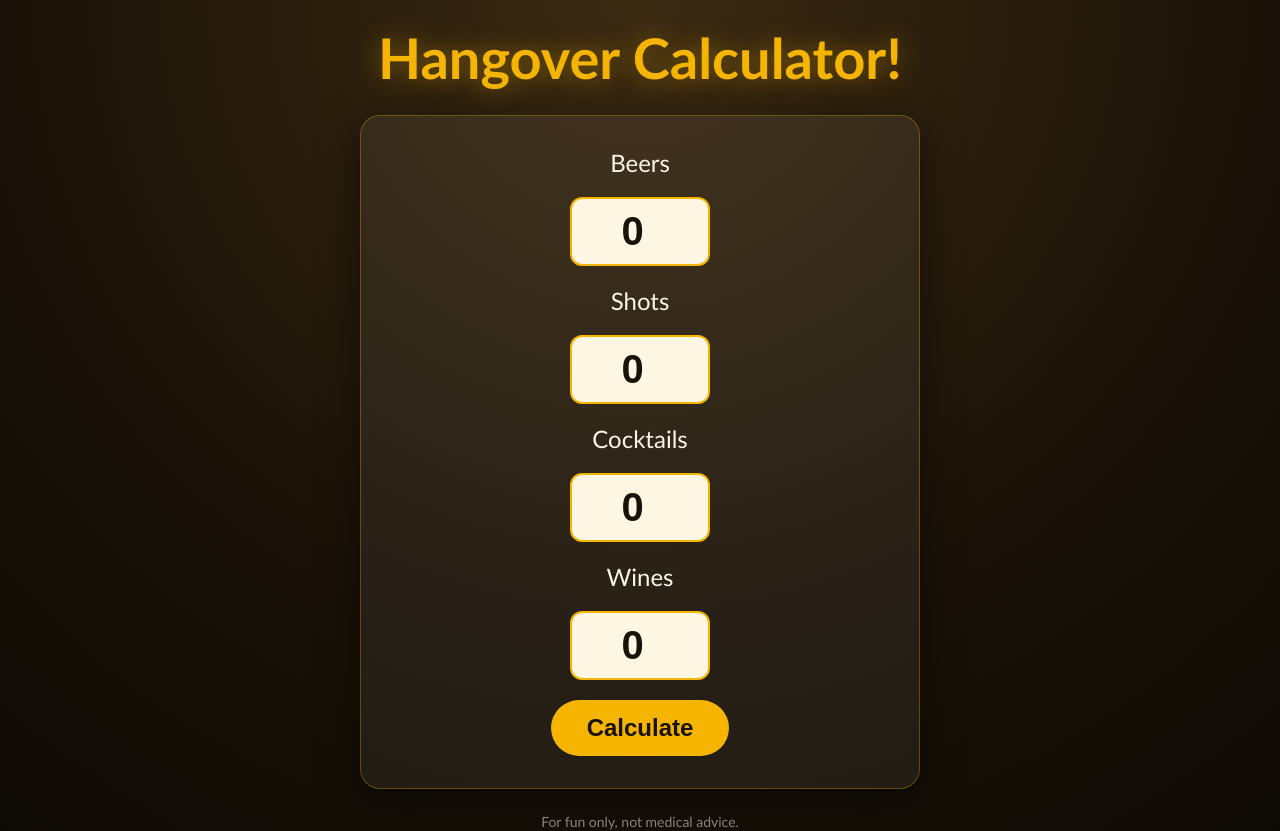
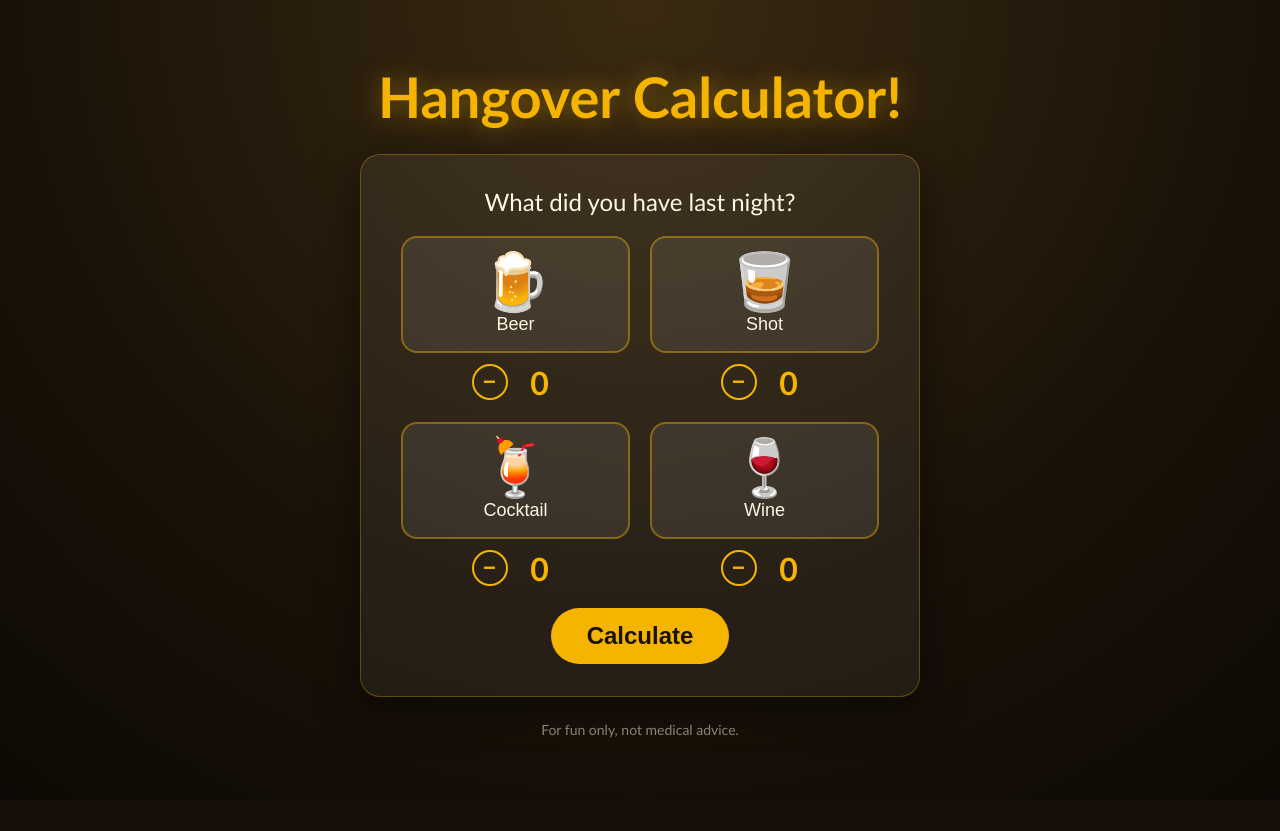
Before and after one commit to mikarvin/hangover_calculator, a Flask app: page / in a window 1280 px wide. Shown: the top 831 px of the page. After the commit the page ends 738 px from the top, so only its background shows below. Run offline with Flask 3, Linux system fonts and the light colour scheme.

Commit message:
added drink buttons so its looks nicer

```diff
--- a/static/style.css
+++ b/static/style.css
@@ -123,6 +123,93 @@ a:hover {
     color: #1a1208;
 }
 
+.question {
+    font-size: 24px;
+    font-weight: normal;
+    font-style: normal;
+}
+
+.drinks {
+    display: grid;
+    grid-template-columns: repeat(2, 1fr);
+    gap: 20px;
+    width: 100%;
+}
+
+.drink {
+    display: flex;
+    flex-direction: column;
+    align-items: center;
+    gap: 10px;
+}
+
+.drink-btn {
+    width: 100%;
+    display: flex;
+    flex-direction: column;
+    align-items: center;
+    gap: 4px;
+    padding: 16px;
+    font-size: 18px;
+    font-weight: normal;
+    color: #fdf6e3;
+    background: rgba(255, 255, 255, 0.08);
+    border: 2px solid rgba(244, 180, 0, 0.4);
+    border-radius: 16px;
+}
+
+.drink-btn:hover {
+    box-shadow: 0 0 20px rgba(244, 180, 0, 0.4);
+}
+
+.drink-btn:active {
+    transform: scale(0.95);
+}
+
+.emoji {
+    font-size: 56px;
+    line-height: 1;
+}
+
+.counter {
+    display: flex;
+    align-items: center;
+    gap: 12px;
+}
+
+.minus {
+    width: 36px;
+    height: 36px;
+    padding: 0;
+    font-size: 22px;
+    line-height: 1;
+    color: #f4b400;
+    background: transparent;
+    border: 2px solid #f4b400;
+}
+
+.minus:hover {
+    color: #1a1208;
+    background: #f4b400;
+    box-shadow: none;
+}
+
+.count {
+    display: inline-block;
+    min-width: 40px;
+    font-size: 32px;
+    font-weight: bold;
+    color: #f4b400;
+}
+
+.bump {
+    animation: bump 0.25s ease-out;
+}
+
+@keyframes bump {
+    50% { transform: scale(1.4); }
+}
+
 footer {
     font-size: 14px;
     opacity: 0.5;
--- a/templates/index.html
+++ b/templates/index.html
@@ -8,16 +8,77 @@
     <h1>Hangover Calculator!</h1>
 
     <form action="/result" method="post">
-        <label>Beers</label>
-        <input type="number" name="beers" min="0" value="0" required>
-        <label>Shots</label>
-        <input type="number" name="shots" min="0" value="0" required>
-        <label>Cocktails</label>
-        <input type="number" name="cocktails" min="0" value="0" required>
-        <label>Wines</label>
-        <input type="number" name="wines" min="0" value="0" required>
-        <button type="submit">Calculate</button>
-    </form>
+    <p class="question">What did you have last night?</p>
+
+    <div class="drinks">
+        <div class="drink">
+            <button type="button" class="drink-btn" onclick="change('beers', 1)">
+                <span class="emoji">🍺</span>
+                <span>Beer</span>
+            </button>
+            <div class="counter">
+                <button type="button" class="minus" onclick="change('beers', -1)">−</button>
+                <span id="beers-count" class="count">0</span>
+            </div>
+            <input type="hidden" name="beers" id="beers" value="0">
+        </div>
+
+        <div class="drink">
+            <button type="button" class="drink-btn" onclick="change('shots', 1)">
+                <span class="emoji">🥃</span>
+                <span>Shot</span>
+            </button>
+            <div class="counter">
+                <button type="button" class="minus" onclick="change('shots', -1)">−</button>
+                <span id="shots-count" class="count">0</span>
+            </div>
+            <input type="hidden" name="shots" id="shots" value="0">
+        </div>
+
+        <div class="drink">
+            <button type="button" class="drink-btn" onclick="change('cocktails', 1)">
+                <span class="emoji">🍹</span>
+                <span>Cocktail</span>
+            </button>
+            <div class="counter">
+                <button type="button" class="minus" onclick="change('cocktails', -1)">−</button>
+                <span id="cocktails-count" class="count">0</span>
+            </div>
+            <input type="hidden" name="cocktails" id="cocktails" value="0">
+        </div>
+
+        <div class="drink">
+            <button type="button" class="drink-btn" onclick="change('wines', 1)">
+                <span class="emoji">🍷</span>
+                <span>Wine</span>
+            </button>
+            <div class="counter">
+                <button type="button" class="minus" onclick="change('wines', -1)">−</button>
+                <span id="wines-count" class="count">0</span>
+            </div>
+            <input type="hidden" name="wines" id="wines" value="0">
+        </div>
+    </div>
+
+    <button type="submit">Calculate</button>
+</form>
+
+<script>
+    function change(name, amount) {
+        const input = document.getElementById(name);
+        let value = parseInt(input.value) + amount;
+        if (value < 0) {
+            value = 0;
+        }
+        input.value = value;
+
+        const count = document.getElementById(name + "-count");
+        count.textContent = value;
+        count.classList.remove("bump");
+        void count.offsetWidth;
+        count.classList.add("bump");
+    }
+</script>
 <footer>For fun only, not medical advice.</footer>
 </body>
 </html>
```
